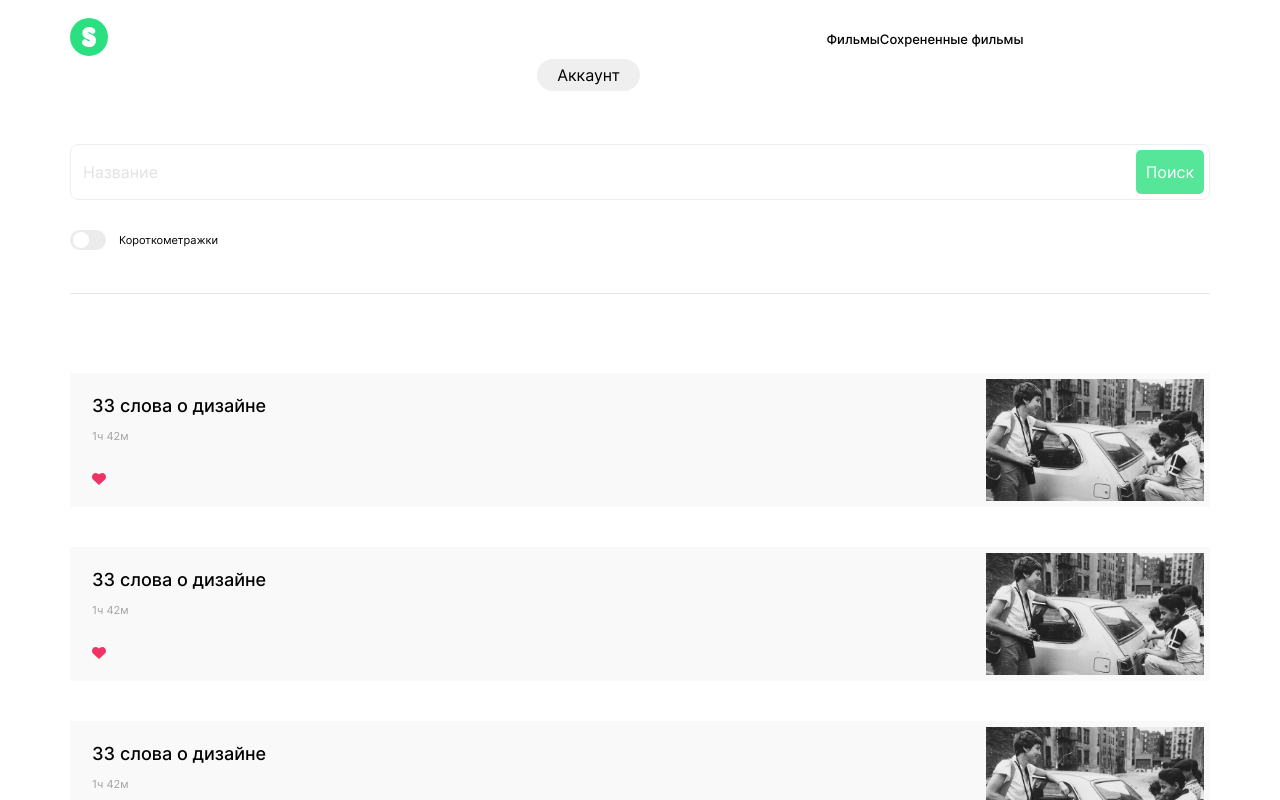
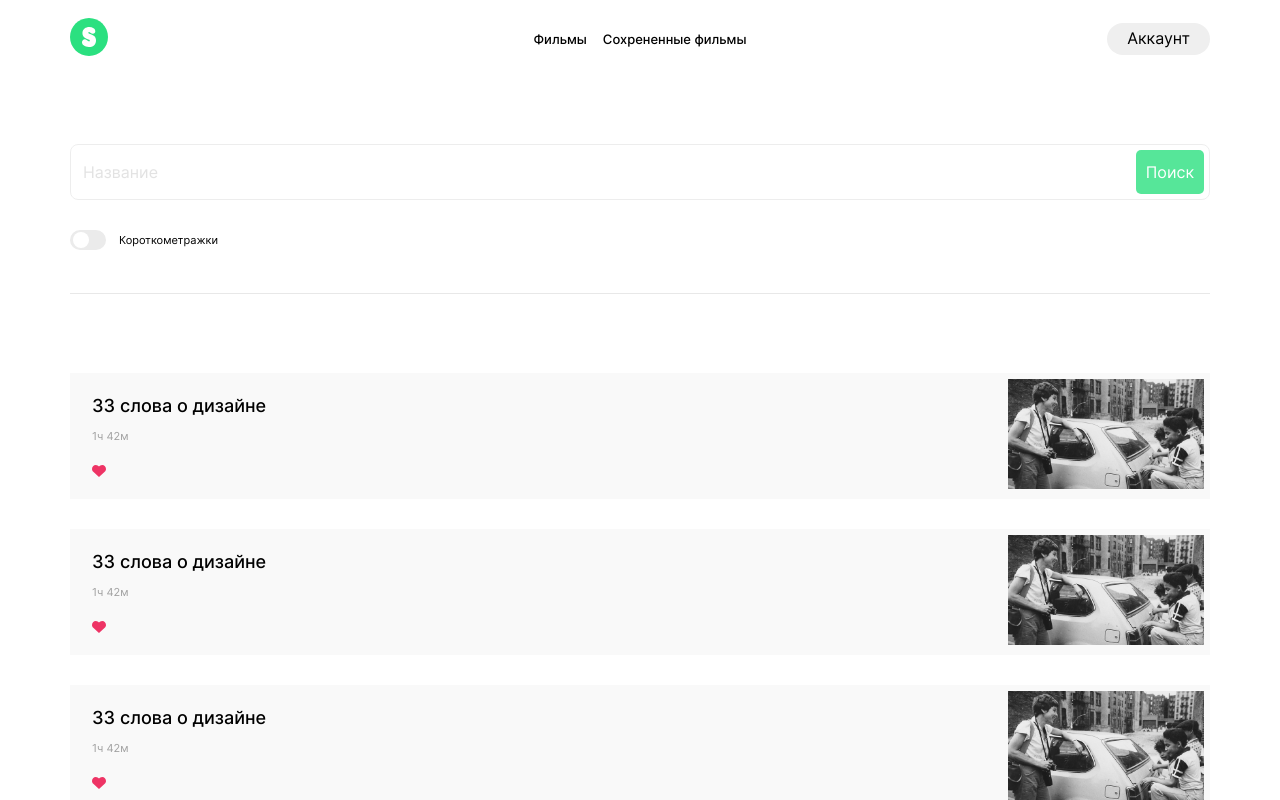
Before and after one commit to ladykot/movies-explorer-frontend, a React (Create React App) app in the folder src/: page /movies in a window 1280 px wide. Shown: the top 800 px of the page. Built offline with nearby package versions, Linux system fonts and the light colour scheme; the HTML template or start-up script is replaced by a standard one.

Commit message:
fix: CardList responsive

```diff
--- a/src/components/Footer/Footer.css
+++ b/src/components/Footer/Footer.css
@@ -47,7 +47,7 @@
 @media screen and (min-width: 768px) {
     .footer {
         display: grid;
-        padding: 90px 30px 20px;
+        padding: 140px 30px 20px;
     }
 
     .footer__description {
--- a/src/components/Header/Header.css
+++ b/src/components/Header/Header.css
@@ -35,7 +35,7 @@
     text-decoration: none;
     align-self: center;
     color: black;
-    padding: 0px;
+    padding: 0px 8px;
 }
 
 .header__link_active {
@@ -192,6 +192,7 @@
     .header {
         padding: 18px 70px;
         z-index: 100;
+        grid-template-columns: 1fr 1fr 1fr;
     }
 
     .header__links-movies {
--- a/src/components/Header/Header.js
+++ b/src/components/Header/Header.js
@@ -8,6 +8,7 @@ import { Redirect } from 'react-router-dom/cjs/react-router-dom.min';
 // вместе с бургер-меню
 function Header(loggedIn) {
   const [activeBurger, setActiveBurger] = useState(false);
+  loggedIn = false;
 
   function handleActiveBurger() {
     setActiveBurger(!activeBurger);
--- a/src/components/Movies/Movies.css
+++ b/src/components/Movies/Movies.css
@@ -1,5 +1,5 @@
 .movies {
-    margin: 74px 0;
+    margin: 74px 0 0;
     padding: 0 10px;
     align-self: start;
 }
--- a/src/components/MoviesCard/MoviesCard.css
+++ b/src/components/MoviesCard/MoviesCard.css
@@ -5,7 +5,7 @@
 .movies-card__item-content {
     width: 100%;
     display: grid;
-    grid-template-columns: auto max-content;
+    grid-template-columns: minmax(calc(max-content + 5px)) max-content;
 }
 
 .movies-card__pic {
@@ -13,6 +13,7 @@
     max-width: 100%;
     object-fit: cover;
     background-repeat: no-repeat;
+    box-sizing: border-box;
 }
 
 .movies-card__text {
@@ -55,7 +56,6 @@
     }
 
     .movies-card__pic {
-        /* box-sizing: border-box; */
         height: 122px;
         padding: 6px;
         grid-column: 2/3;
--- a/src/components/MoviesCardList/MoviesCardList.css
+++ b/src/components/MoviesCardList/MoviesCardList.css
@@ -1,7 +1,7 @@
 .movies__cards-section {
     display: grid;
     gap: 20px;
-    width: 100%;
+    /* width: 100%; */
     padding-bottom: 0;
     box-sizing: border-box;
     justify-items: center;
@@ -22,18 +22,24 @@
 
 @media screen and (min-width: 768px) {
     .movies__cards-section {
+        gap: 30px;
+        grid-template-columns: repeat(auto-fit, minmax(1fr, 1fr));
         justify-items: stretch;
-        gap: 40px;
     }
 
     .movies__more-button {
         width: 320px;
         justify-self: center;
+        margin: 0;
     }
 }
 
-
 @media screen and (min-width: 1280px) {
+    .movies__cards-section {
+        grid-template-columns: none;
+        width: 100%;
+        justify-items: stretch;
+    }
     .movies__more-button {
         margin: 30px 0 80px;
     }
--- a/src/components/MoviesCardList/MoviesCardList.js
+++ b/src/components/MoviesCardList/MoviesCardList.js
@@ -17,6 +17,7 @@ function MoviesCardList(movies, onCardLike) {
               <MoviesCard onCardLike={onCardLike}/>
               <MoviesCard onCardLike={onCardLike}/>
               <MoviesCard onCardLike={onCardLike}/>
+              <MoviesCard onCardLike={onCardLike}/>
           {/* ))} */}
       <button className="movies__more-button" onClick={showMoreMovies}>
         Ещё
```
